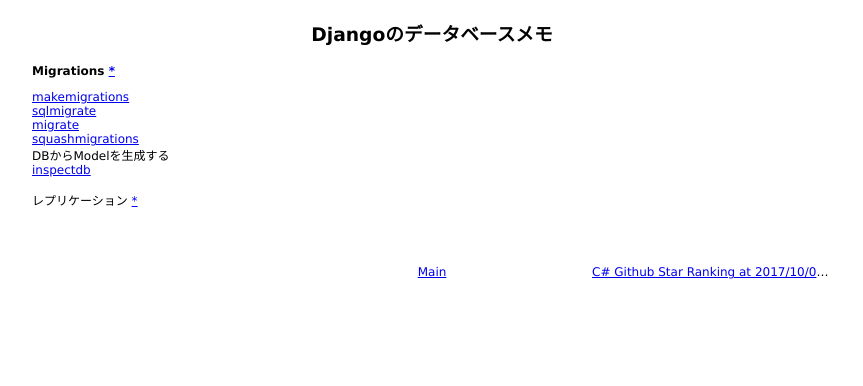
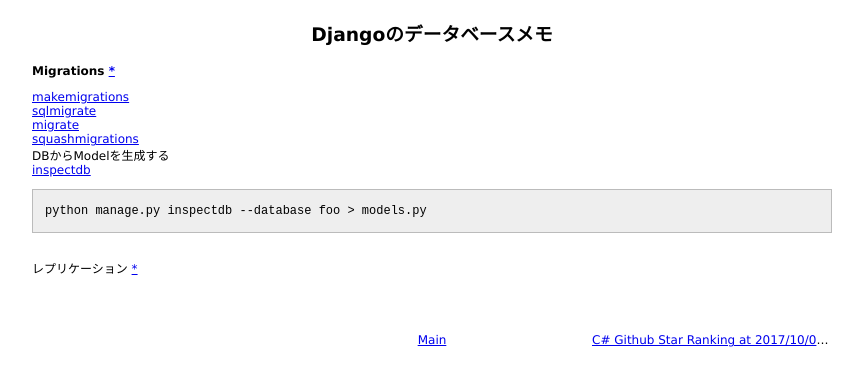
Before and after one commit to 38elements/38elements.github.com, a Jekyll site: the page built from _posts/2017-10-11-django-database.md, in a window 1280 px wide. Shown: the top 386 px of the page, without its empty margins (208-1071 px from the left). Built offline with Jekyll 4.4.1, drawn with Linux system fonts in a browser that asks for light colours.

Commit message:
Update 2017-10-11-django-database.md

````diff
--- a/_posts/2017-10-11-django-database.md
+++ b/_posts/2017-10-11-django-database.md
@@ -9,6 +9,9 @@ title: Djangoのデータベースメモ
 [squashmigrations](https://docs.djangoproject.com/en/stable/ref/django-admin/#django-admin-squashmigrations)
 DBからModelを生成する
 [inspectdb](https://docs.djangoproject.com/en/stable/howto/legacy-databases/#auto-generate-the-models)
+```
+python manage.py inspectdb --database foo > models.py
+```
 <br/>
-レプリケーション [*](https://docs.djangoproject.com/en/stable/topics/db/multi-db/)
+レプリケーション [\*](https://docs.djangoproject.com/en/stable/topics/db/multi-db/)
 <br>
````
